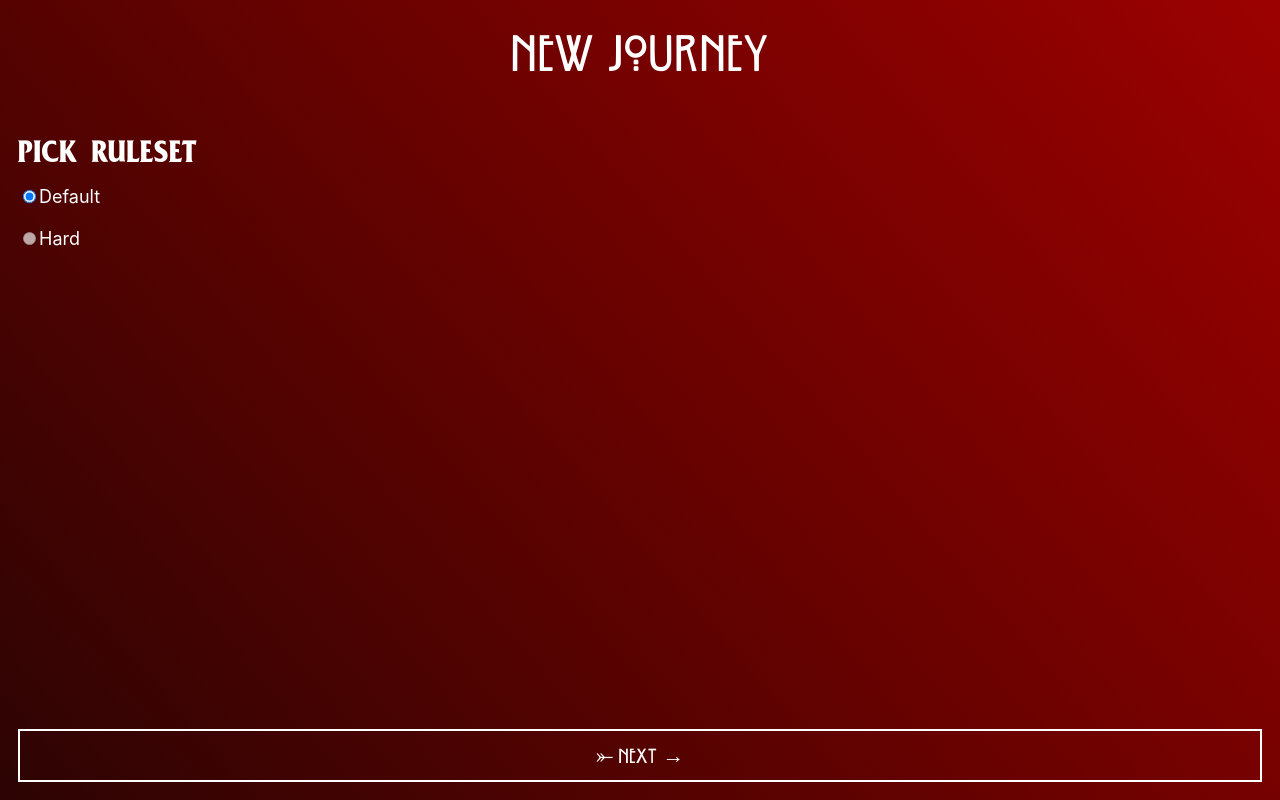
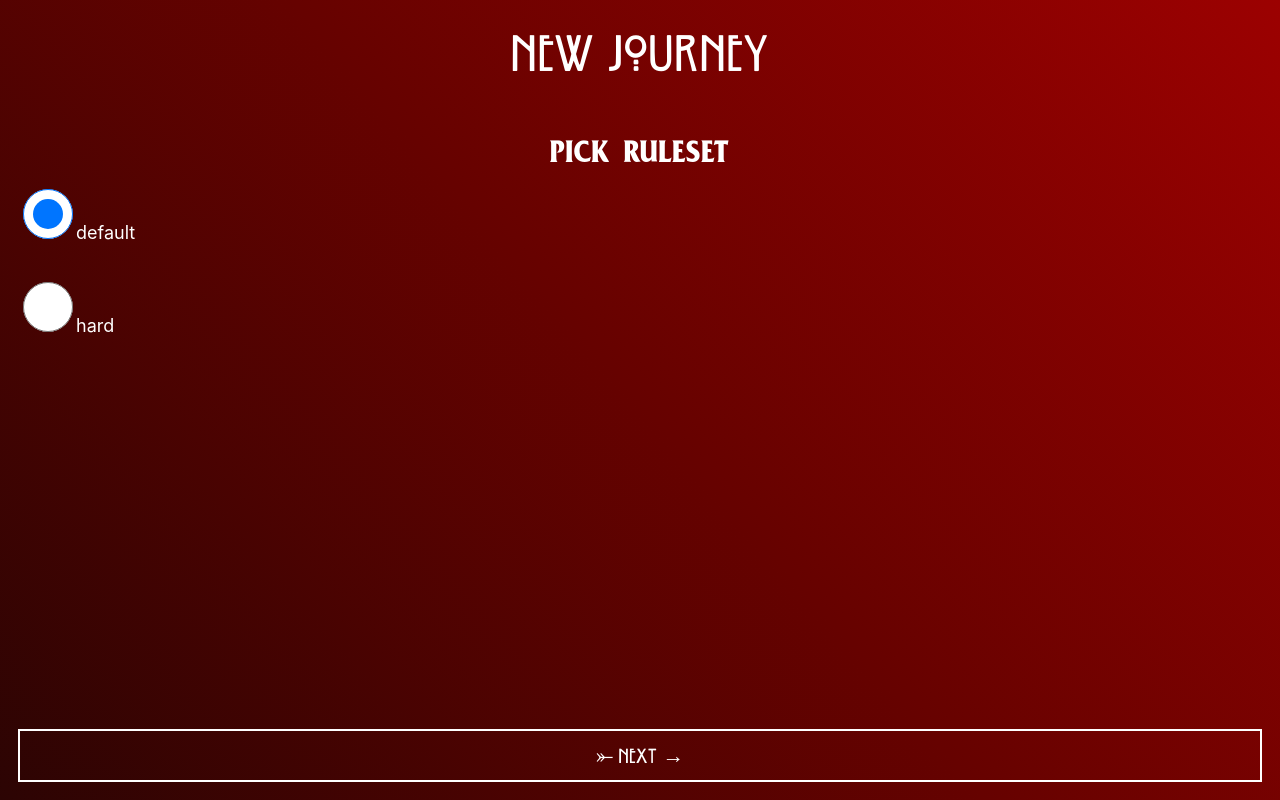
Before and after one commit to botfinski/ccc, a React (Create React App) app: page /new-journey in a window 1280 px wide. Built offline with nearby package versions, Linux system fonts and the light colour scheme.

Commit message:
feat/pick ruleset-new journey

```diff
--- a/src/app/slices/rulesetSlice.ts
+++ b/src/app/slices/rulesetSlice.ts
@@ -1,11 +1,15 @@
 import { createSlice, PayloadAction } from '@reduxjs/toolkit';
 import { RootState } from '../../app/store';
 
-export interface rulesetState {
-  ruleset: string;
+export type RulesetTypes = 'default' | 'hard';
+
+export const Rulesets = ['default', 'hard']
+
+export interface RulesetState {
+  ruleset: RulesetTypes | string;
 }
 
-const initialState: rulesetState = {
+const initialState: RulesetState = {
   ruleset: 'default'
 };
 
@@ -13,7 +17,7 @@ export const rulesetSlice = createSlice({
   name: 'ruleset',
   initialState,
   reducers: {
-    setRuleset: (state, action: PayloadAction<string>) => {
+    setRuleset: (state, action: PayloadAction<RulesetTypes | string>) => {
       state.ruleset = action.payload;
     }
   }
--- a/src/components/Text/Text.tsx
+++ b/src/components/Text/Text.tsx
@@ -30,7 +30,8 @@ const H2 = styled.h2<PropStyles>`
 `;
 
 const H3 = styled.h3<PropStyles>`
-  margin: 0 0 0.5em;
+  width: 100%;
+  margin: 0 0 .5em;
   font-size: 1.5em;
   font-family: ${props => props.theme.typography.h2};
   font-weight: normal;
--- a/src/screens/NewJourney/NewJourney.tsx
+++ b/src/screens/NewJourney/NewJourney.tsx
@@ -1,39 +1,41 @@
+import { useState } from 'react';
 import Screen from '../../components/Screen/Screen';
 import Text from '../../components/Text/Text';
 import * as Styled from '../../components/styles';
 import { useAppSelector, useAppDispatch } from '../../app/hooks';
-import { setRuleset } from '../../app/slices/rulesetSlice';
+import { setRuleset, RulesetState, Rulesets, selectRuleset } from '../../app/slices/rulesetSlice';
 
 function NewJourney() {
+  const rulesetStore = useAppSelector(selectRuleset);
   const dispatch = useAppDispatch();
+  const [rulesetState, setRulesetState] = useState<RulesetState>(rulesetStore)
 
   return (
     <Screen>
       <Text variant="h1">New Journey</Text>
 
-      <Text variant="h3">Pick ruleset</Text>
-      {/* TODO - zrobić tu inputy zczytujace ilosc rulsetow z typu i sczytywanie z reduxa stanu zaznaczonego radio buttona -> potem to ustawic w dispachu */}
-      <div>
-        <input
-          type="radio"
-          id="default"
-          name="ruleset"
-          value="default"
-          defaultChecked
-        />
-        <label htmlFor="default">Default</label>
-      </div>
-      <br />
+      <Text variant="h3" textAlign='center'>Pick ruleset</Text>
 
-      <div>
-        <input type="radio" id="hard" name="ruleset" value="hard" disabled />
-        <label htmlFor="hard">Hard</label>
-      </div>
-      <br />
+      {
+        Rulesets.map(ruleset => {
+          return(
+            <label key={ruleset}>
+              <Styled.PlayerInputRadio
+                type="radio"
+                name="leader"
+                value={ruleset}
+                onChange={(e) => setRulesetState({ ...rulesetState, ruleset: e.target.value })}
+                defaultChecked={rulesetState.ruleset === ruleset}
+              />
+              {ruleset}
+            </label>
+          )
+        })
+      }
 
       <Styled.GoNext
         to="/pick-players"
-        onClick={() => dispatch(setRuleset('default'))}
+        onClick={() => dispatch(setRuleset(rulesetState.ruleset))}
       >
         ⤜ Next →
       </Styled.GoNext>
--- a/src/screens/PickLeader/PickLeader.tsx
+++ b/src/screens/PickLeader/PickLeader.tsx
@@ -27,18 +27,18 @@ export default function PickLeader() {
       <Text variant="h1">Pick Leader</Text>
 
       {Object.entries(playersStore).map(player => {
-        const [key, val] = player
+        const [playerKey, playerVal] = player
 
         return (
-          val && <label key={key}>
+          playerVal && <label key={playerKey}>
             <Styled.PlayerInputRadio
               type="radio"
               name="leader"
-              value={val}
+              value={playerVal}
               onChange={e => handleLeaderSelect(e)}
-              checked={leaderState.leader === key}
+              checked={leaderState.leader === playerKey}
             />
-            {`${key}: ${val}`}
+            {`${playerKey}: ${playerVal}`}
           </label>
         )
       })}
```
Lines whose indentation alone changed are shown as unchanged.
